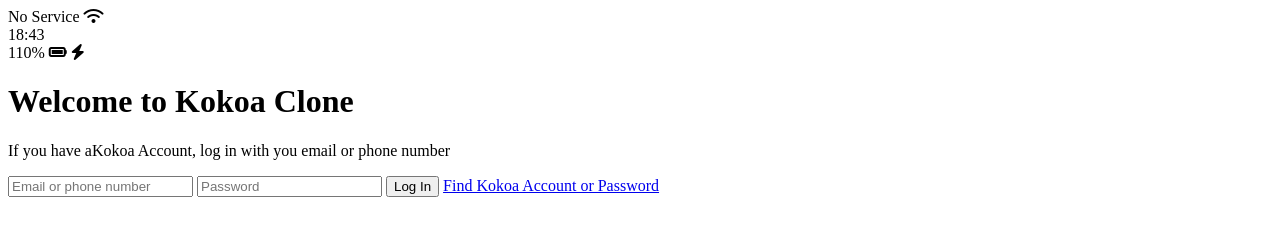
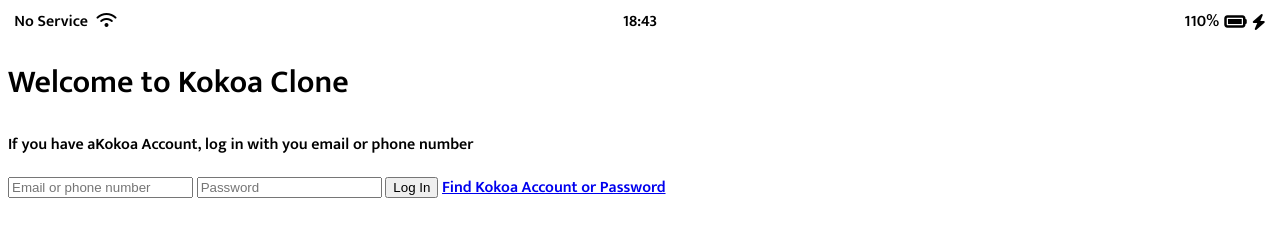
Before and after one commit to yulfather/kokoa-clone, a plain HTML site: page index.html in a window 1280 px wide. Drawn offline with Linux system fonts and the light colour scheme.

Commit message:
6.5 Status Bar CSS

```diff
--- /dev/null
+++ b/css/style.css
@@ -0,0 +1,33 @@
+@import url("https://fonts.googleapis.com/css2?family=Mukta:wght@600&family=Oswald:wght@600&display=swap");
+
+body {
+  font-family: "Mukta", sans-serif;
+}
+
+.status-bar {
+  display: flex;
+  justify-content: center;
+}
+
+.status-bar__column {
+  width: 33%;
+}
+
+.status-bar__column:first-child span {
+  margin-right: 5px;
+}
+
+.status-bar__column:nth-child(2) {
+  display: flex;
+  justify-content: center;
+}
+
+.status-bar__column:last-child {
+  display: flex;
+  justify-content: flex-end;
+  align-items: center;
+}
+
+.status-bar__column .fa-battery-full {
+  margin: 0px 5px;
+}
--- a/index.html
+++ b/index.html
@@ -1,6 +1,7 @@
 <!DOCTYPE html>
 <html lang="en">
 <head>
+  <link rel="stylesheet" href="css/style.css" />
   <meta charset="UTF-8">
   <meta http-equiv="X-UA-Compatible" content="IE=edge">
   <meta name="viewport" content="width=device-width, initial-scale=1.0">
@@ -18,7 +19,7 @@
     </div>
     <div class="status-bar__column">
       <span>110%</span>
-      <i class="fas fa-battery-full"></i>
+      <i class="fas fa-battery-full fa-lg"></i>
       <i class="fas fa-bolt"></i>
       <!-- Battery icon -->
       <!-- lightning icon -->
```
